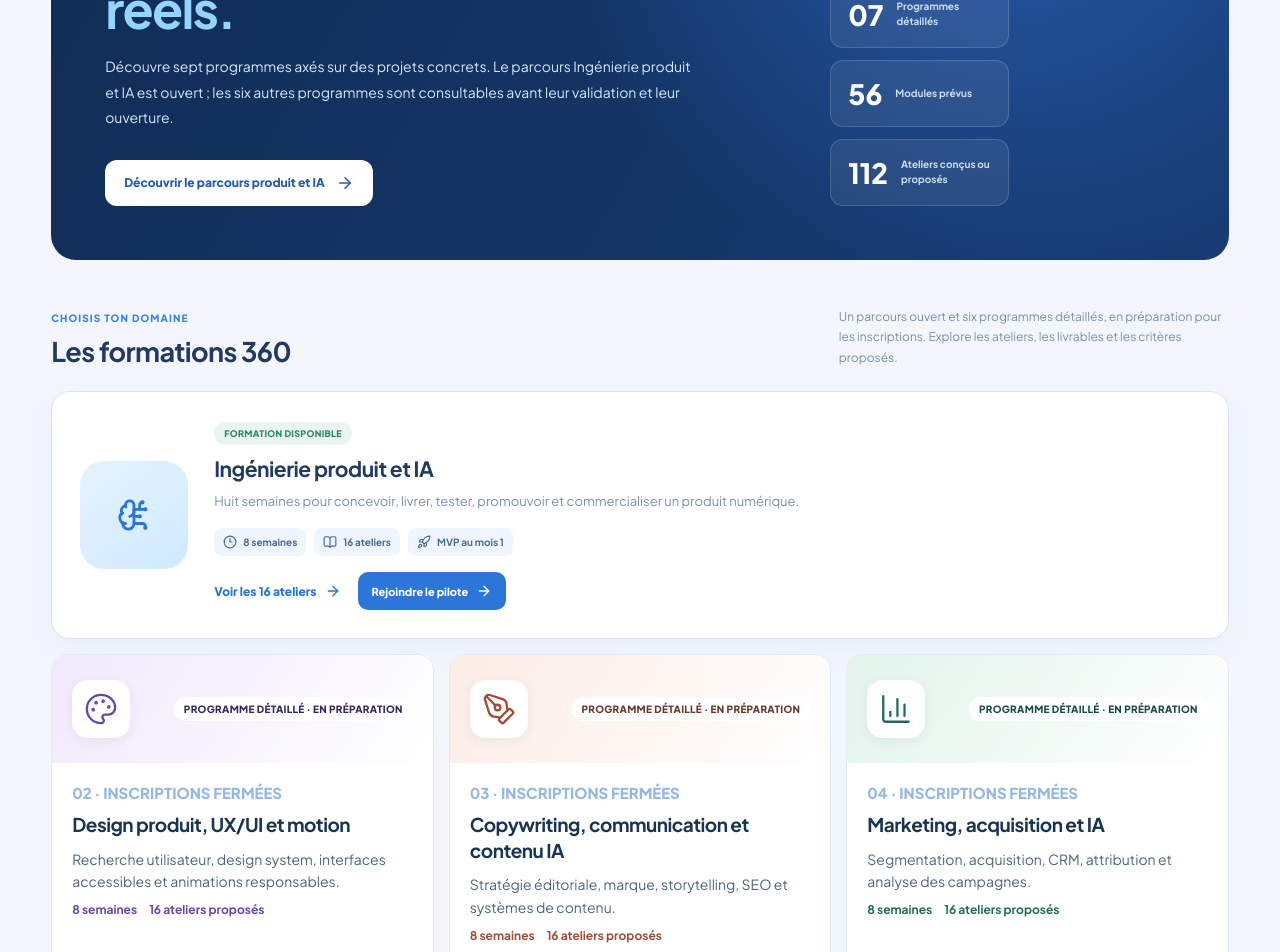
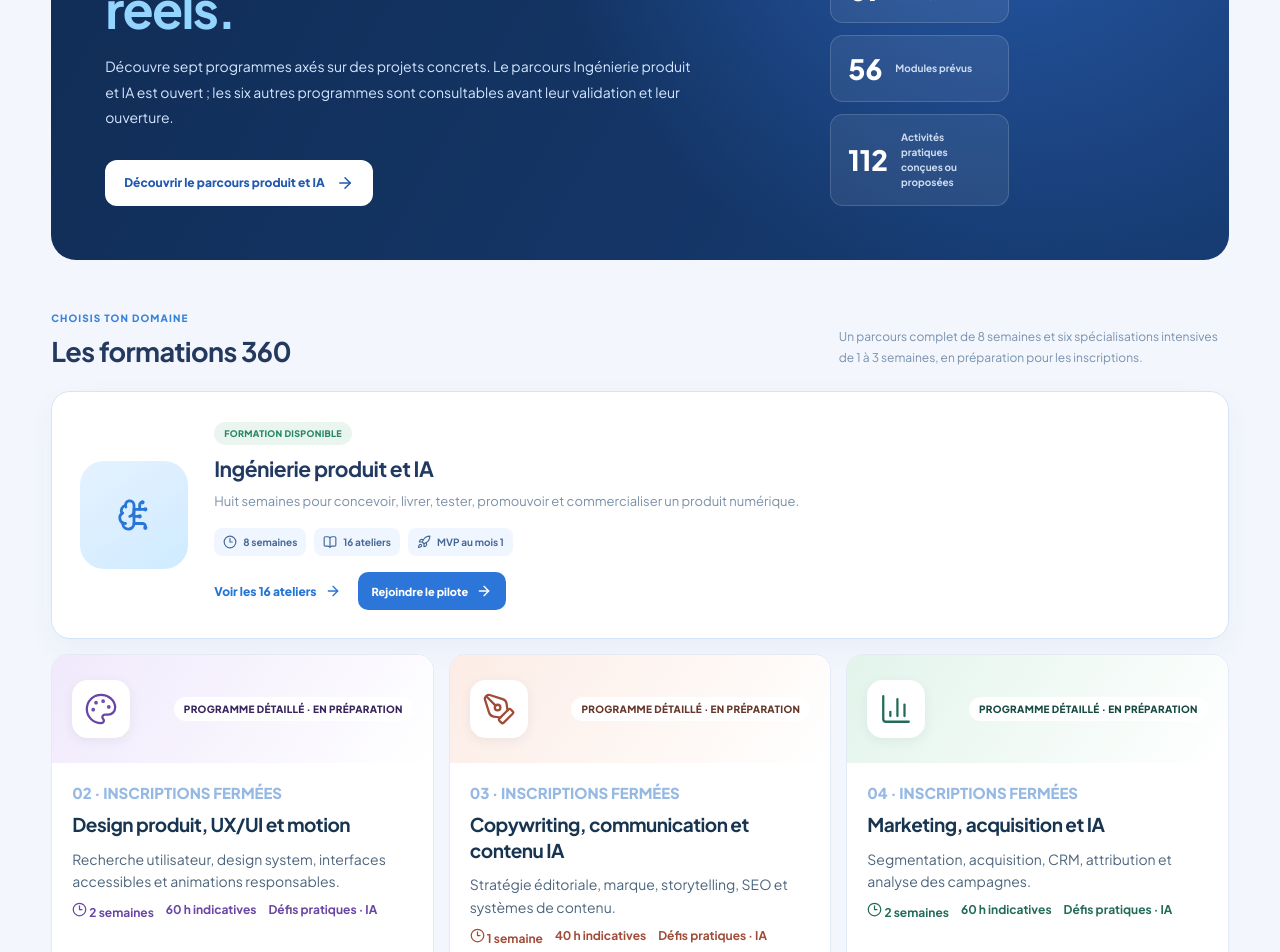
Before and after one commit to Zenethis-CMR/formation-pro-360, a Next.js app: page /catalogue in a window 1280 px wide. Shown: the part 320-1272 px from the top of the page. Built offline with nearby package versions, Linux system fonts and the light colour scheme.

Commit message:
feat(curriculum UX): display intensive duration, AI workflows and short challenges

```diff
--- a/src/app/catalogue/page.tsx
+++ b/src/app/catalogue/page.tsx
@@ -2,15 +2,15 @@ import type { Metadata } from "next";
 import Link from "next/link";
 import { ArrowRight, BookOpen, BrainCircuit, CheckCircle2, Clock3, GraduationCap, Layers3, Rocket, Sparkles, Palette, PenTool, BarChart3, Workflow, ShieldCheck, BriefcaseBusiness } from "lucide-react";
 import { pilotCourse, specializations } from "@/lib/v2-public-catalog";
-import { specializationPrograms } from "@/lib/specialization-programs";
+import { specializationPrograms, getSpecializationProgram, formatProgramDuration } from "@/lib/specialization-programs";
 import "./curriculum-360.css";
 const icons={palette:Palette,pen:PenTool,chart:BarChart3,workflow:Workflow,shield:ShieldCheck,briefcase:BriefcaseBusiness};
 const detailedCount=1+specializationPrograms.length;
-const weeks=pilotCourse.modules.length+specializationPrograms.reduce((n,p)=>n+p.modules.length,0);
+const modules=pilotCourse.modules.length+specializationPrograms.reduce((n,p)=>n+p.modules.length,0);
 const workshops=pilotCourse.modules.reduce((n,m)=>n+m.lessons.length,0)+specializationPrograms.reduce((n,p)=>n+p.modules.reduce((a,m)=>a+m.lessons.length,0),0);
 export const metadata:Metadata={
   title:"Catalogue des formations 360 | Formation Pro 360",
-  description:"Découvrez les sept formations 360, dont le parcours Ingénierie produit et IA : 8 semaines et 16 ateliers pratiques."
+  description:"Sept formations pratiques assistées par IA : spécialisations intensives de 1 à 3 semaines et parcours produit complet de 8 semaines."
 };
 export default function CataloguePage(){
   return <main className="v2catalog cf360">
@@ -23,11 +23,11 @@ export default function CataloguePage(){
         </div>
         <div className="v2catalog-hero-metrics" aria-label="Le programme en chiffres">
           <div><strong>{String(detailedCount).padStart(2,"0")}</strong><span>Programmes détaillés</span></div>
-          <div><strong>{weeks}</strong><span>Modules prévus</span></div>
-          <div><strong>{workshops}</strong><span>Ateliers conçus ou proposés</span></div>
+          <div><strong>{modules}</strong><span>Modules prévus</span></div>
+          <div><strong>{workshops}</strong><span>Activités pratiques conçues ou proposées</span></div>
         </div>
       </section>
-      <section className="v2catalog-section" aria-labelledby="v2catalog-title"><div className="v2catalog-heading"><div><span>CHOISIS TON DOMAINE</span><h2 id="v2catalog-title">Les formations 360</h2></div><p>Un parcours ouvert et six programmes détaillés, en préparation pour les inscriptions. Explore les ateliers, les livrables et les critères proposés.</p></div>
+      <section className="v2catalog-section" aria-labelledby="v2catalog-title"><div className="v2catalog-heading"><div><span>CHOISIS TON DOMAINE</span><h2 id="v2catalog-title">Les formations 360</h2></div><p>Un parcours complet de 8 semaines et six spécialisations intensives de 1 à 3 semaines, en préparation pour les inscriptions.</p></div>
         <div className="v2catalog-feature">
           <div className="v2catalog-feature-symbol"><BrainCircuit size={34}/></div>
           <div className="v2catalog-feature-copy"><span className="v2catalog-state">FORMATION DISPONIBLE</span><h3>{pilotCourse.name}</h3><p>{pilotCourse.summary}</p>
@@ -35,9 +35,9 @@ export default function CataloguePage(){
             <div className="v2catalog-feature-actions"><Link href="/catalogue/ingenierie-produit-ia" className="v2catalog-link">Voir les 16 ateliers <ArrowRight size={16}/></Link><Link href="/espace/parcours/ingenierie-produit-ia" className="v2catalog-enrollment-link">Rejoindre le pilote <ArrowRight size={16}/></Link></div>
           </div>
         </div>
-        <div className="v2catalog-grid">{specializations.map((track,i)=>{const Icon=icons[track.icon];return <article key={track.slug} className="v2catalog-track cf360-track" data-tone={track.icon}>
+        <div className="v2catalog-grid">{specializations.map((track,i)=>{const Icon=icons[track.icon];const program=getSpecializationProgram(track.slug);return <article key={track.slug} className="v2catalog-track cf360-track" data-tone={track.icon}>
           <div className="cf360-track-visual"><span><Icon size={34} strokeWidth={1.6}/></span><span className="v2catalog-soon">PROGRAMME DÉTAILLÉ · EN PRÉPARATION</span></div>
-          <div className="cf360-track-body"><span className="v2catalog-track-index">0{i+2} · INSCRIPTIONS FERMÉES</span><h3>{track.name}</h3><p>{track.summary}</p><div className="cf360-track-meta"><span>8 semaines</span><span>16 ateliers proposés</span></div><div className="v2catalog-track-deliverable"><CheckCircle2 size={15}/><span><b>Projet final :</b> {track.deliverable}</span></div><Link href={"/catalogue/"+track.slug}>Explorer le programme <ArrowRight size={16}/></Link></div>
+          <div className="cf360-track-body"><span className="v2catalog-track-index">0{i+2} · INSCRIPTIONS FERMÉES</span><h3>{track.name}</h3><p>{track.summary}</p><div className="cf360-track-meta">{program&&<><span><Clock3 size={15}/> {formatProgramDuration(program.durationWeeks)}</span><span>{program.durationWeeks*program.daysPerWeek*program.hoursPerDay} h indicatives</span></>}<span>Défis pratiques · IA</span></div><div className="v2catalog-track-deliverable"><CheckCircle2 size={15}/><span><b>Projet final :</b> {track.deliverable}</span></div><Link href={"/catalogue/"+track.slug}>Explorer le programme <ArrowRight size={16}/></Link></div>
         </article>})}</div>
       </section>
       <section className="v2catalog-note" aria-label="Information sur les inscriptions"><Layers3 size={21}/><div><strong>Parcours ouvert : inscription depuis ton espace personnel</strong><p>Le parcours Ingénierie produit et IA est publié. Connecte-toi pour vérifier ton éligibilité, t'inscrire gratuitement et réaliser les ateliers. Les six autres formations restent fermées aux inscriptions, mais leurs programmes détaillés sont consultables. Tes réalisations précédentes et leurs récompenses sont conservées.</p></div><Link href="/espace/parcours/ingenierie-produit-ia">Ouvrir le pilote <ArrowRight size={15}/></Link></section>
```
